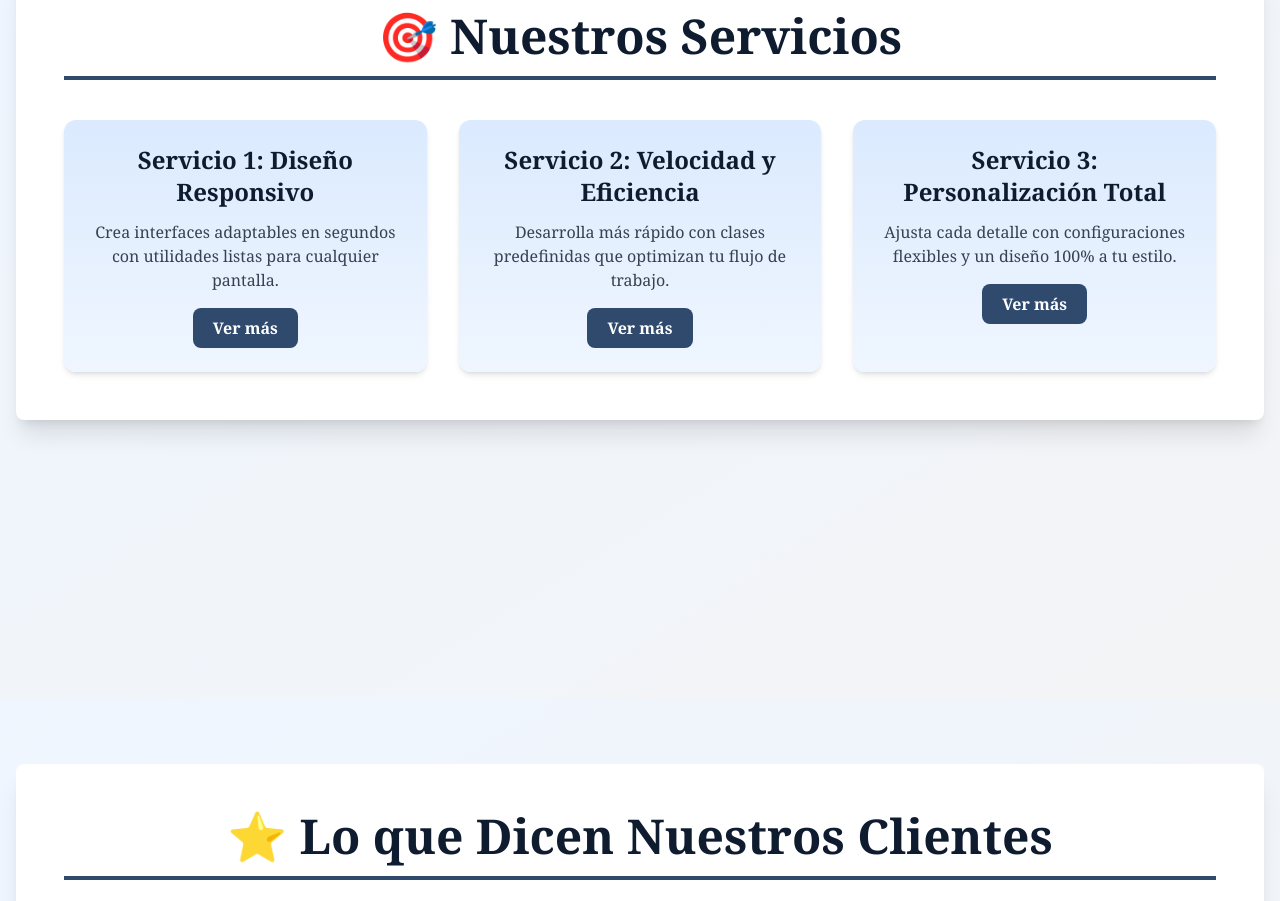
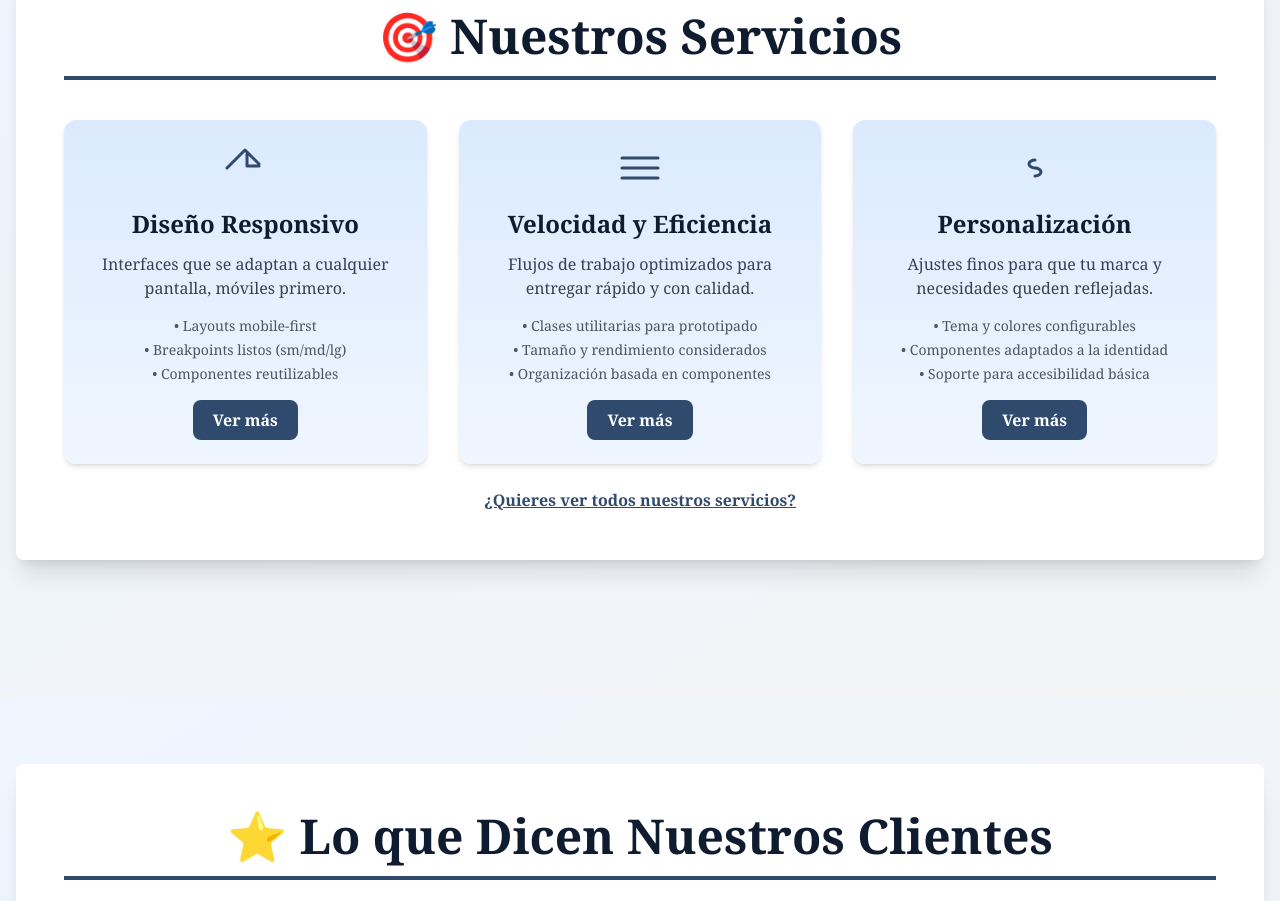
Before and after one commit to Angelica-Solis/sitioWeb_Tailwind, a website: page demo.html in a window 1280 px wide. Shown: the part 1060-1961 px from the top of the page. Drawn offline with nearby package versions, Linux system fonts and the light colour scheme.

Commit message:
Demo Caracteristicas Jose Mario

```diff
--- a/demo.html
+++ b/demo.html
@@ -116,7 +116,7 @@
                 </div>
             </div>
         </section>
-        <!-- SECCIÓN 2: CARACTERÍSTICAS María José -->
+        <!-- SECCIÓN 2: CARACTERÍSTICAS -->
         <section id="caracteristicas" class="scroll-mt-40 min-h-screen bg-gradient-to-br from-blue-50 to-gray-100 py-16 px-4">
             <div class="max-w-7xl mx-auto">
                 <div class="bg-white rounded-lg shadow-xl p-8 md:p-12">
@@ -125,31 +125,59 @@
                     </h2>
                     <div class="grid grid-cols-1 md:grid-cols-3 gap-8 mt-10">
                         <!-- Servicio 1 -->
-                <div class="bg-gradient-to-b from-blue-100 to-blue-50 rounded-xl shadow-md p-6 text-center">
-                    <h3 class="text-2xl font-semibold text-primary-dark mb-3">Servicio 1: Diseño Responsivo</h3>
-                    <p class="text-gray-700 mb-4">Crea interfaces adaptables en segundos con utilidades listas para cualquier pantalla.</p>
-                    <button class="bg-primary-blue text-white font-semibold px-5 py-2 rounded-lg hover:bg-blue-700 transition">
-                        Ver más
-                    </button>
+                        <div class="bg-gradient-to-b from-blue-100 to-blue-50 rounded-xl shadow-md p-6 text-center transform transition hover:-translate-y-2 hover:shadow-xl">
+                            <div class="flex items-center justify-center mb-4">
+                                <svg class="w-12 h-12 text-primary-blue" fill="none" stroke="currentColor" viewBox="0 0 24 24" aria-hidden="true">
+                                    <path stroke-linecap="round" stroke-linejoin="round" stroke-width="1.5" d="M3 12l2-2m0 0l7-7 7 7M13 5v6h6" />
+                                </svg>
+                            </div>
+                            <h3 class="text-2xl font-semibold text-primary-dark mb-3">Diseño Responsivo</h3>
+                            <p class="text-gray-700 mb-4">Interfaces que se adaptan a cualquier pantalla, móviles primero.</p>
+                            <ul class="text-sm text-gray-600 mb-4 space-y-1">
+                                <li>• Layouts mobile-first</li>
+                                <li>• Breakpoints listos (sm/md/lg)</li>
+                                <li>• Componentes reutilizables</li>
+                            </ul>
+                            <button class="bg-primary-blue text-white font-semibold px-5 py-2 rounded-lg hover:bg-blue-700 transition">Ver más</button>
                         </div>
 
                         <!-- Servicio 2 -->
-                <div class="bg-gradient-to-b from-blue-100 to-blue-50 rounded-xl shadow-md p-6 text-center">
-                    <h3 class="text-2xl font-semibold text-primary-dark mb-3">Servicio 2: Velocidad y Eficiencia</h3>
-                    <p class="text-gray-700 mb-4">Desarrolla más rápido con clases predefinidas que optimizan tu flujo de trabajo.</p>
-                    <button class="bg-primary-blue text-white font-semibold px-5 py-2 rounded-lg hover:bg-blue-700 transition">
-                        Ver más
-                    </button>
+                        <div class="bg-gradient-to-b from-blue-100 to-blue-50 rounded-xl shadow-md p-6 text-center transform transition hover:-translate-y-2 hover:shadow-xl">
+                            <div class="flex items-center justify-center mb-4">
+                                <svg class="w-12 h-12 text-primary-blue" fill="none" stroke="currentColor" viewBox="0 0 24 24" aria-hidden="true">
+                                    <path stroke-linecap="round" stroke-linejoin="round" stroke-width="1.5" d="M3 7h18M3 12h18M3 17h18" />
+                                </svg>
+                            </div>
+                            <h3 class="text-2xl font-semibold text-primary-dark mb-3">Velocidad y Eficiencia</h3>
+                            <p class="text-gray-700 mb-4">Flujos de trabajo optimizados para entregar rápido y con calidad.</p>
+                            <ul class="text-sm text-gray-600 mb-4 space-y-1">
+                                <li>• Clases utilitarias para prototipado</li>
+                                <li>• Tamaño y rendimiento considerados</li>
+                                <li>• Organización basada en componentes</li>
+                            </ul>
+                            <button class="bg-primary-blue text-white font-semibold px-5 py-2 rounded-lg hover:bg-blue-700 transition">Ver más</button>
                         </div>
 
                         <!-- Servicio 3 -->
-                <div class="bg-gradient-to-b from-blue-100 to-blue-50 rounded-xl shadow-md p-6 text-center">
-                    <h3 class="text-2xl font-semibold text-primary-dark mb-3">Servicio 3: Personalización Total</h3>
-                    <p class="text-gray-700 mb-4">Ajusta cada detalle con configuraciones flexibles y un diseño 100% a tu estilo.</p>
-                    <button class="bg-primary-blue text-white font-semibold px-5 py-2 rounded-lg hover:bg-blue-700 transition">
-                        Ver más
-                    </button>
+                        <div class="bg-gradient-to-b from-blue-100 to-blue-50 rounded-xl shadow-md p-6 text-center transform transition hover:-translate-y-2 hover:shadow-xl">
+                            <div class="flex items-center justify-center mb-4">
+                                <svg class="w-12 h-12 text-primary-blue" fill="none" stroke="currentColor" viewBox="0 0 24 24" aria-hidden="true">
+                                    <path stroke-linecap="round" stroke-linejoin="round" stroke-width="1.5" d="M12 8c-1.657 0-3 .895-3 2s1.343 2 3 2 3 .895 3 2-1.343 2-3 2" />
+                                </svg>
                             </div>
+                            <h3 class="text-2xl font-semibold text-primary-dark mb-3">Personalización</h3>
+                            <p class="text-gray-700 mb-4">Ajustes finos para que tu marca y necesidades queden reflejadas.</p>
+                            <ul class="text-sm text-gray-600 mb-4 space-y-1">
+                                <li>• Tema y colores configurables</li>
+                                <li>• Componentes adaptados a la identidad</li>
+                                <li>• Soporte para accesibilidad básica</li>
+                            </ul>
+                            <button class="bg-primary-blue text-white font-semibold px-5 py-2 rounded-lg hover:bg-blue-700 transition">Ver más</button>
+                        </div>
+                    </div>
+
+                    <div class="mt-6 text-center">
+                        <a href="#contacto" class="text-primary-blue font-semibold underline">¿Quieres ver todos nuestros servicios?</a>
                     </div>
                 </div>
             </div>
```
Lines whose indentation alone changed are shown as unchanged.
